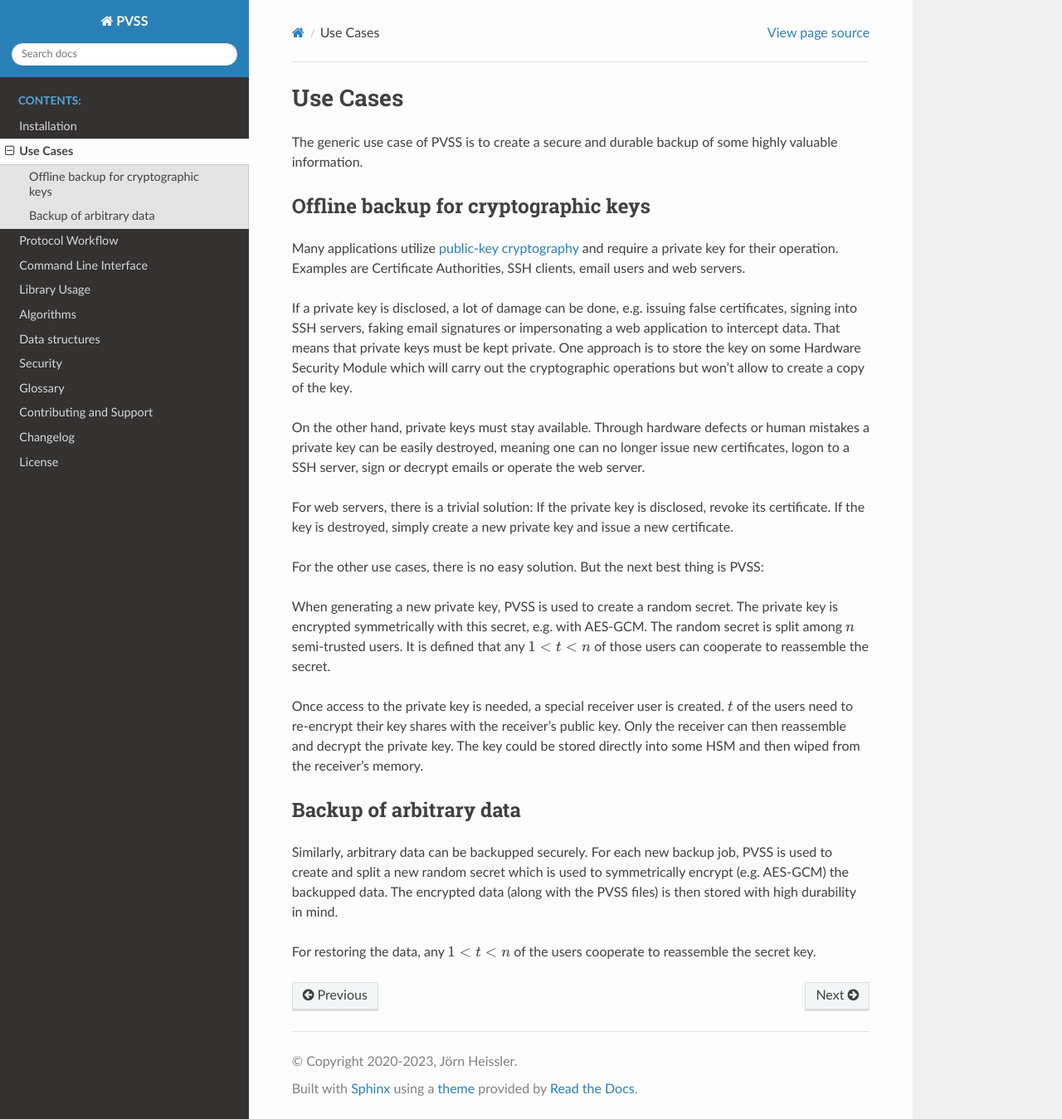
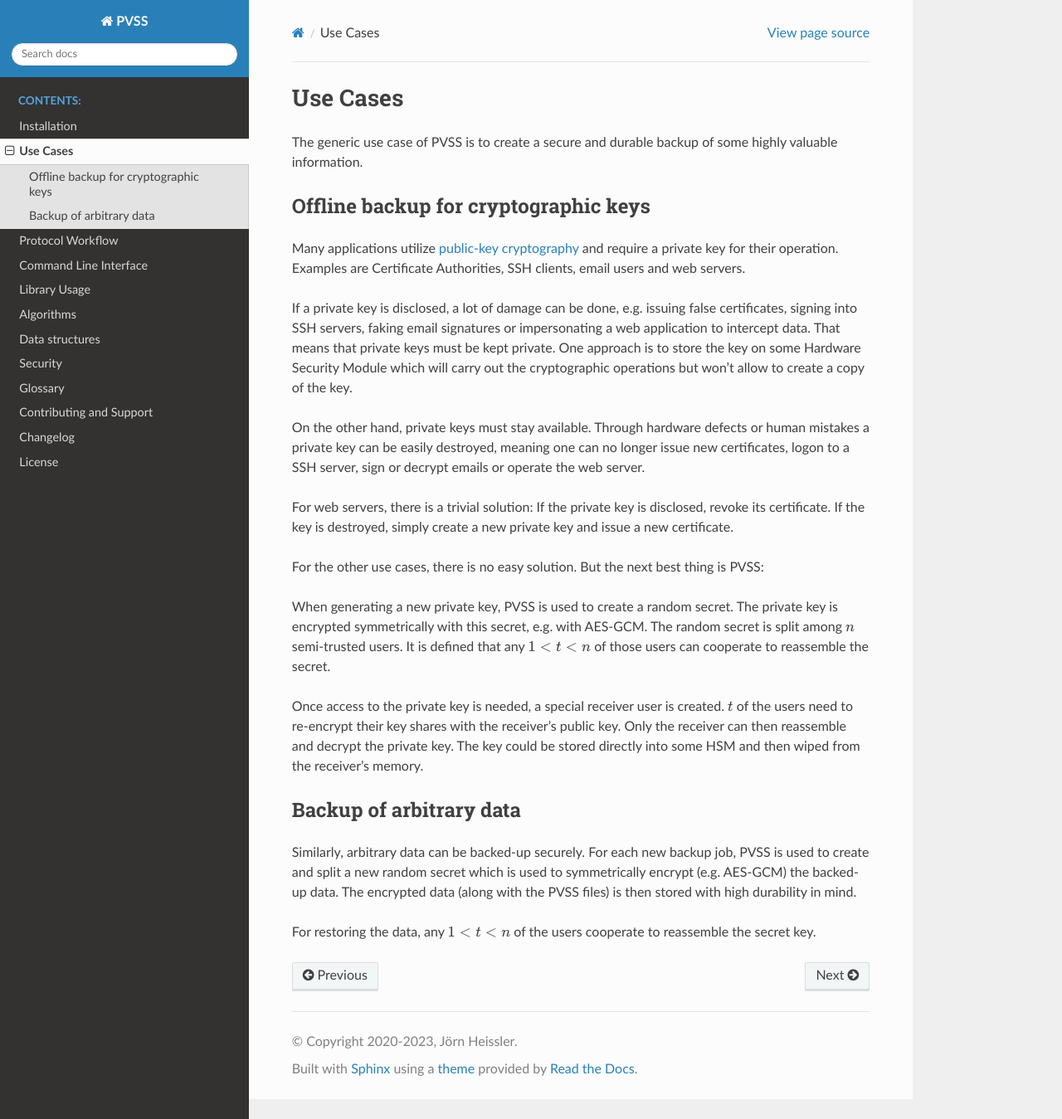
Before and after one commit to joernheissler/pvss, a Sphinx documentation site: the page built from doc/usecases.rst, in a window 1280 px wide and 1349 px high. Shown: the whole window at 83% size. Built offline with Sphinx 7.4.7 and the Read the Docs theme 3.1.0, drawn with Linux system fonts in a browser that asks for light colours.

Commit message:
Correct spelling

```diff
--- a/doc/cli.rst
+++ b/doc/cli.rst
@@ -40,6 +40,6 @@
 
 * ``parameters`` - Cryptographic group and other parameters (``SystemParameters``).
 * ``users`` - Directory with random file names for each user public key (``PublicKey``).
-* ``shares`` - Shared of the secret (``SharedSecret``).
+* ``shares`` - Shares of the secret (``SharedSecret``).
 * ``receiver``  - Receiver's public key (``PublicKey``).
 * ``reencrypted`` - Directory with random file names for re-encrypted shares (``ReencryptedShare``).
--- a/doc/glossary.rst
+++ b/doc/glossary.rst
@@ -35,7 +35,7 @@
        Operation which takes reencrypted shares, decrypts them with the receiver's private key and outputs the secret.
 
    Secret Splitting
-       Operation which generated a random secret, splits it in multiple shares and encrypts those shares with the users' public keys.
+       Operation which generates a random secret, splits it in multiple shares and encrypts those shares with the users' public keys.
 
    Share
        One part of the Secret, encrypted with a user's public key.
@@ -44,4 +44,4 @@
        Operation that a user carries out to decrypt a share and re-encrypt it with the receiver's public key.
 
    User
-       An entity with a key pair which receives one of the encrypted shares and can re-encrypt it with the reveiver's public key.
+       An entity with a key pair which receives one of the encrypted shares and can re-encrypt it with the receiver's public key.
--- a/doc/math/operations/initialization.rst
+++ b/doc/math/operations/initialization.rst
@@ -8,7 +8,7 @@
 
 No party must know the discrete logarithm of any generator with respect to any other. Therefore those
 generators must be picked from :math:`G_q` using a public procedure which follows the concept of
-`nothing-up-my-sleeve <https://en.wikipedia.org/wiki/Nothing-up-my-sleeve_number>`_, e.g. by appying
+`nothing-up-my-sleeve <https://en.wikipedia.org/wiki/Nothing-up-my-sleeve_number>`_, e.g. by applying
 a cryptographic hash function to sensible input values.
 
 The chosen group and generators are public.
--- a/doc/math/operations/receiver-keypair.rst
+++ b/doc/math/operations/receiver-keypair.rst
@@ -8,4 +8,4 @@
 The private key is kept private and the public key is published.
 
 If the following two operations are executed quickly, the private key should be
-kept in ephemeral storage to reduce the risk of subsequential leakage.
+kept in ephemeral storage to reduce the risk of subsequent leakage.
--- a/doc/usecases.rst
+++ b/doc/usecases.rst
@@ -43,9 +43,9 @@
 
 Backup of arbitrary data
 ------------------------
-Similarly, arbitrary data can be backupped securely. For each new backup job, PVSS is used to
+Similarly, arbitrary data can be backed-up securely. For each new backup job, PVSS is used to
 create and split a new random secret which is used to symmetrically encrypt (e.g. AES-GCM) the
-backupped data.  The encrypted data (along with the PVSS files) is then stored with high
+backed-up data.  The encrypted data (along with the PVSS files) is then stored with high
 durability in mind.
 
 For restoring the data, any :math:`1 < t < n` of the users cooperate to reassemble the
--- a/doc/workflow/index.rst
+++ b/doc/workflow/index.rst
@@ -2,7 +2,7 @@
 
 Protocol Workflow
 =================
-The PVSS protocol consists of multiple steps. Each step yields one or multiple messsages that
+The PVSS protocol consists of multiple steps. Each step yields one or multiple messages that
 need to be available to the next steps.
 
 This chapter explains the implementation details.
```
